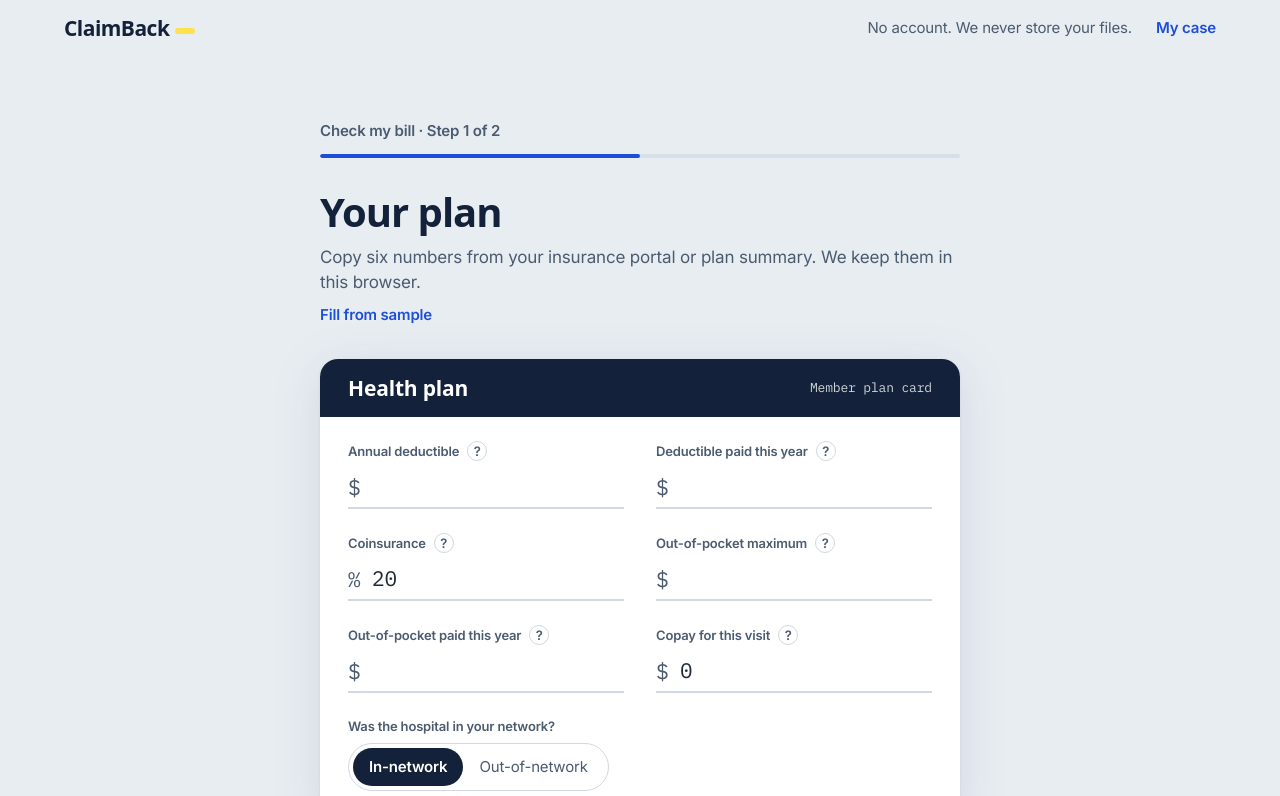
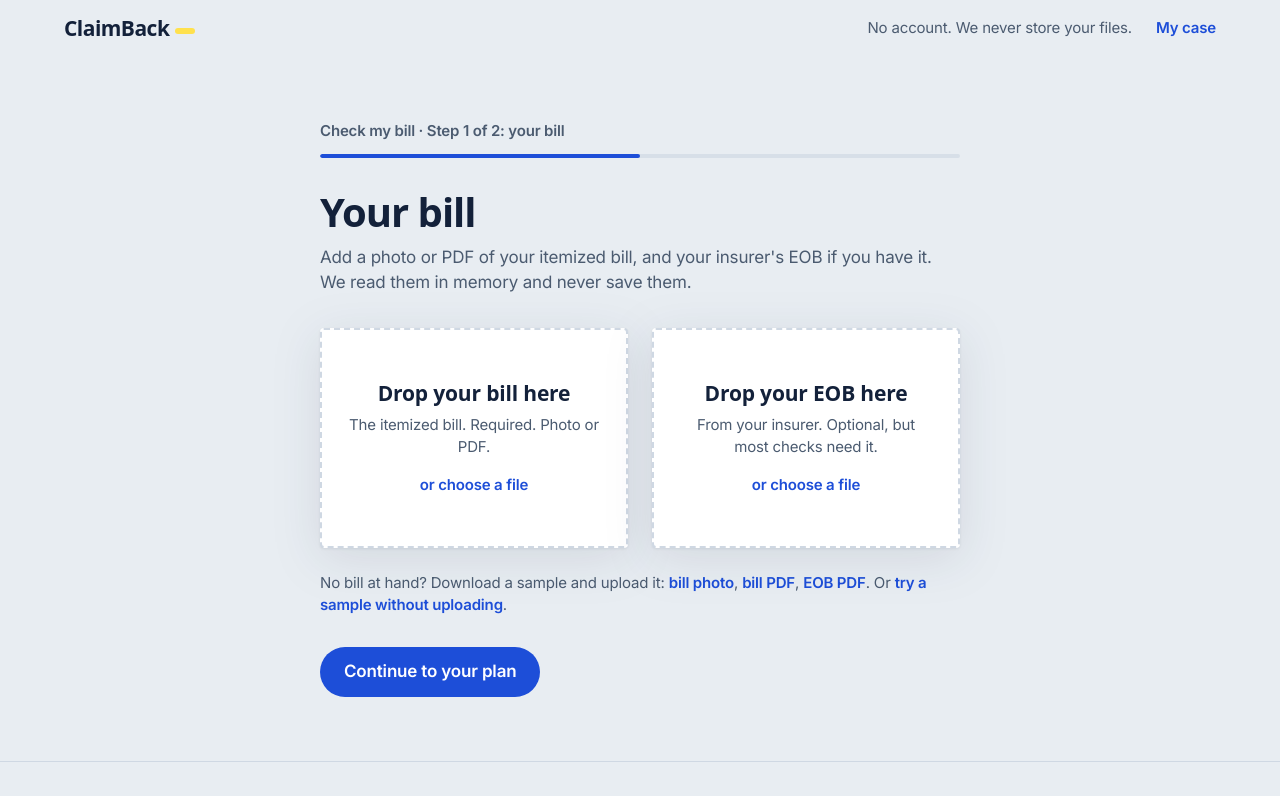
Before and after one commit to aemkls/businesscup-aurum, a Next.js app: page /check in a window 1280 px wide. Shown: the top 796 px of the page. Built offline with nearby package versions, Linux system fonts and the light colour scheme.

Commit message:
Check flow: upload the bill first, then the plan, so the upload is the first thing users see

```diff
--- a/app/page.tsx
+++ b/app/page.tsx
@@ -7,12 +7,12 @@ import { runEngine, summarize } from "@/lib/engine";
 
 const STEPS = [
   {
+    title: "Upload the bill and the EOB",
+    text: "A photo or PDF of the itemized bill and your insurer's Explanation of Benefits.",
+  },
+  {
     title: "Tell us your plan",
     text: "Your deductible, coinsurance, out-of-pocket max and copay, from your insurance portal.",
-  },
-  {
-    title: "Add the bill and the EOB",
-    text: "A photo or PDF of the itemized bill and your insurer's Explanation of Benefits.",
   },
   {
     title: "Get it corrected",
@@ -48,8 +48,8 @@ export default function Home() {
               </span>
             </h1>
             <p className="mt-5 max-w-[520px] text-lead text-ink-muted">
-              Add your plan and your bill. We check every line against your insurance and mark what
-              you likely don&apos;t owe.
+              Upload your bill and add your plan. We check every line against your insurance and
+              mark what you likely don&apos;t owe.
             </p>
             <div className="mt-8 flex flex-col gap-3 sm:flex-row">
               <ButtonLink href="/check?sample=er" className="w-full sm:w-auto">
--- a/components/CheckFlow.tsx
+++ b/components/CheckFlow.tsx
@@ -113,6 +113,7 @@ export function CheckFlow({ sample }: { sample: SampleKind | null }) {
   );
   const [step, setStep] = useState<1 | 2>(1);
   const [showProblem, setShowProblem] = useState(false);
+  const [needBill, setNeedBill] = useState(false);
   const [bill, setBill] = useState<File | null>(null);
   const [eob, setEob] = useState<File | null>(null);
   const [running, setRunning] = useState(false);
@@ -125,14 +126,23 @@ export function CheckFlow({ sample }: { sample: SampleKind | null }) {
 
   const problem = planProblem(plan);
 
-  function next(event: React.FormEvent) {
+  /** Step 1 -> 2: the bill comes first, as on the landing page. */
+  function toPlanStep() {
+    if (!sample && !bill) {
+      setNeedBill(true);
+      return;
+    }
+    setStep(2);
+    window.scrollTo({ top: 0 });
+  }
+
+  function submitPlan(event: React.FormEvent) {
     event.preventDefault();
     if (problem) {
       setShowProblem(true);
       return;
     }
-    setStep(2);
-    window.scrollTo({ top: 0 });
+    void run();
   }
 
   async function run() {
@@ -172,7 +182,8 @@ export function CheckFlow({ sample }: { sample: SampleKind | null }) {
     <Section>
       <div className="mx-auto max-w-[640px]">
         <p className="text-caption font-semibold text-ink-muted">
-          {sampleCase ? `Sample case: ${sampleCase.label}` : "Check my bill"} · Step {step} of 2
+          {sampleCase ? `Sample case: ${sampleCase.label}` : "Check my bill"} · Step {step} of 2:{" "}
+          {step === 1 ? "your bill" : "your plan"}
         </p>
         <div
           className="mt-3 h-1 overflow-hidden rounded-full bg-desk-deep"
@@ -189,14 +200,104 @@ export function CheckFlow({ sample }: { sample: SampleKind | null }) {
         </div>
 
         {step === 1 ? (
-          <form onSubmit={next} noValidate>
+          <div>
+            <h1 className="mt-8 text-section-sm font-extrabold md:text-section">Your bill</h1>
+            <p className="mt-3 text-body text-ink-muted">
+              {sample
+                ? "An invented patient's bill and EOB. They go through the same AI reader and rules as an upload."
+                : "Add a photo or PDF of your itemized bill, and your insurer's EOB if you have it. We read them in memory and never save them."}
+            </p>
+            {sample && <SampleSwitch current={sample} />}
+
+            {sample ? (
+              <div className="mt-8 space-y-3">
+                <DocumentPreview
+                  title="Hospital bill (sample)"
+                  text={billToText(sampleCase!.bill)}
+                />
+                <DocumentPreview
+                  title="Explanation of Benefits (sample)"
+                  text={eobToText(sampleCase!.eob)}
+                />
+              </div>
+            ) : (
+              <div className="mt-8 grid gap-6 sm:grid-cols-2">
+                <FileField
+                  label="Drop your bill here"
+                  hint="The itemized bill. Required. Photo or PDF."
+                  file={bill}
+                  onChange={(file) => {
+                    setBill(file);
+                    setNeedBill(false);
+                  }}
+                />
+                <FileField
+                  label="Drop your EOB here"
+                  hint="From your insurer. Optional, but most checks need it."
+                  file={eob}
+                  onChange={setEob}
+                />
+                <p className="text-caption text-ink-muted sm:col-span-2">
+                  No bill at hand? Download a sample and upload it:{" "}
+                  <a
+                    href="/samples/sample-bill.jpg"
+                    download
+                    className="font-semibold text-action hover:underline"
+                  >
+                    bill photo
+                  </a>
+                  ,{" "}
+                  <a
+                    href="/samples/sample-bill.pdf"
+                    download
+                    className="font-semibold text-action hover:underline"
+                  >
+                    bill PDF
+                  </a>
+                  ,{" "}
+                  <a
+                    href="/samples/sample-eob.pdf"
+                    download
+                    className="font-semibold text-action hover:underline"
+                  >
+                    EOB PDF
+                  </a>
+                  . Or{" "}
+                  <Link
+                    href="/check?sample=er"
+                    className="font-semibold text-action hover:underline"
+                  >
+                    try a sample without uploading
+                  </Link>
+                  .
+                </p>
+              </div>
+            )}
+
+            {needBill && (
+              <p role="alert" className="mt-6 text-caption font-semibold text-pen">
+                Add a photo or PDF of your bill to continue.
+              </p>
+            )}
+            <div className="mt-8">
+              <Button onClick={toPlanStep}>Continue to your plan</Button>
+            </div>
+          </div>
+        ) : running ? (
+          <div>
+            <h1 className="mt-8 text-section-sm font-extrabold md:text-section">
+              Checking your bill
+            </h1>
+            <AnalysisProgress hasEob={sample !== null || eob !== null} />
+          </div>
+        ) : (
+          <form onSubmit={submitPlan} noValidate>
             <h1 className="mt-8 text-section-sm font-extrabold md:text-section">Your plan</h1>
             <p className="mt-3 text-body text-ink-muted">
               {sample
                 ? "An invented patient's plan, filled in for you. The check after this is the real one."
                 : "Copy six numbers from your insurance portal or plan summary. We keep them in this browser."}
             </p>
-            {sample && <SampleSwitch current={sample} />}
             {!sample && (
               <TextButton onClick={() => setPlan(toForm(SAMPLES.er.plan))} className="mt-2">
                 Fill from sample
@@ -249,77 +350,6 @@ export function CheckFlow({ sample }: { sample: SampleKind | null }) {
                 {problem}
               </p>
             )}
-            <div className="mt-8">
-              <Button type="submit">Continue</Button>
-            </div>
-          </form>
-        ) : (
-          <div>
-            <h1 className="mt-8 text-section-sm font-extrabold md:text-section">Your documents</h1>
-            {running ? (
-              <AnalysisProgress hasEob={sample !== null || eob !== null} />
-            ) : (
-              <>
-                <p className="mt-3 text-body text-ink-muted">
-                  {sample
-                    ? "The sample bill and EOB below go through the same AI reader and rules as an upload."
-                    : "We read your files in memory to run the check and never save them."}
-                </p>
-
-                {sample ? (
-                  <div className="mt-8 space-y-3">
-                    <DocumentPreview
-                      title="Hospital bill (sample)"
-                      text={billToText(sampleCase!.bill)}
-                    />
-                    <DocumentPreview
-                      title="Explanation of Benefits (sample)"
-                      text={eobToText(sampleCase!.eob)}
-                    />
-                  </div>
-                ) : (
-                  <div className="mt-8 grid gap-6 sm:grid-cols-2">
-                    <FileField
-                      label="Drop your bill here"
-                      hint="The itemized bill. Required. Photo or PDF."
-                      file={bill}
-                      onChange={setBill}
-                    />
-                    <FileField
-                      label="Drop your EOB here"
-                      hint="From your insurer. Optional, but most checks need it."
-                      file={eob}
-                      onChange={setEob}
-                    />
-                    <p className="text-caption text-ink-muted sm:col-span-2">
-                      No bill at hand? Download a sample and upload it:{" "}
-                      <a
-                        href="/samples/sample-bill.jpg"
-                        download
-                        className="font-semibold text-action hover:underline"
-                      >
-                        bill photo
-                      </a>
-                      ,{" "}
-                      <a
-                        href="/samples/sample-bill.pdf"
-                        download
-                        className="font-semibold text-action hover:underline"
-                      >
-                        bill PDF
-                      </a>
-                      ,{" "}
-                      <a
-                        href="/samples/sample-eob.pdf"
-                        download
-                        className="font-semibold text-action hover:underline"
-                      >
-                        EOB PDF
-                      </a>
-                      .
-                    </p>
-                  </div>
-                )}
 
             {failure && (
               <div className="mt-8 space-y-3">
@@ -340,14 +370,10 @@ export function CheckFlow({ sample }: { sample: SampleKind | null }) {
             )}
 
             <div className="mt-8 flex flex-wrap items-center gap-4">
-                  <Button onClick={run} disabled={!sample && !bill}>
-                    {failure ? "Try again" : "Run the check"}
-                  </Button>
-                  <TextButton onClick={() => setStep(1)}>Back to your plan</TextButton>
+              <Button type="submit">{failure ? "Try again" : "Run the check"}</Button>
+              <TextButton onClick={() => setStep(1)}>Back to your bill</TextButton>
             </div>
-              </>
-            )}
-          </div>
+          </form>
         )}
       </div>
     </Section>
```
Also changed, not shown: 1 other file (tests, documents, lock files or other folders). Lines whose indentation alone changed are shown as unchanged.
